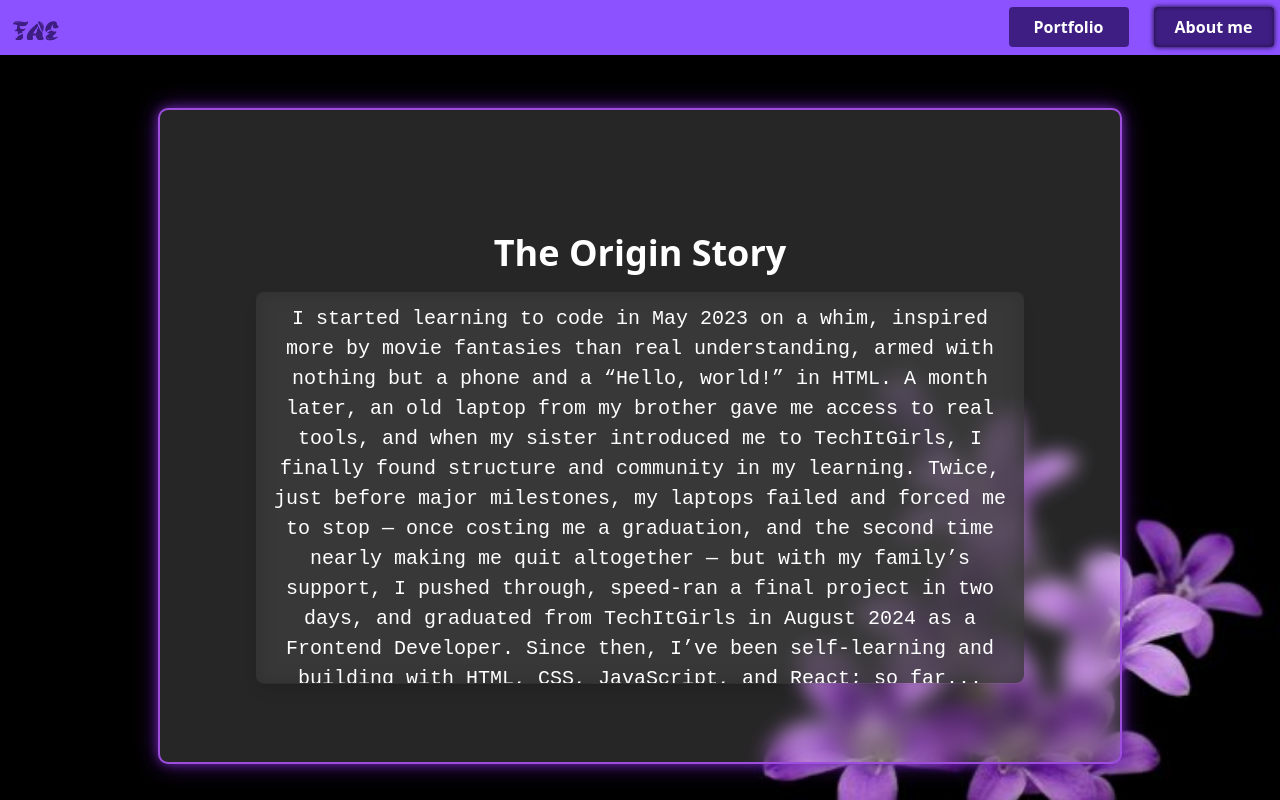
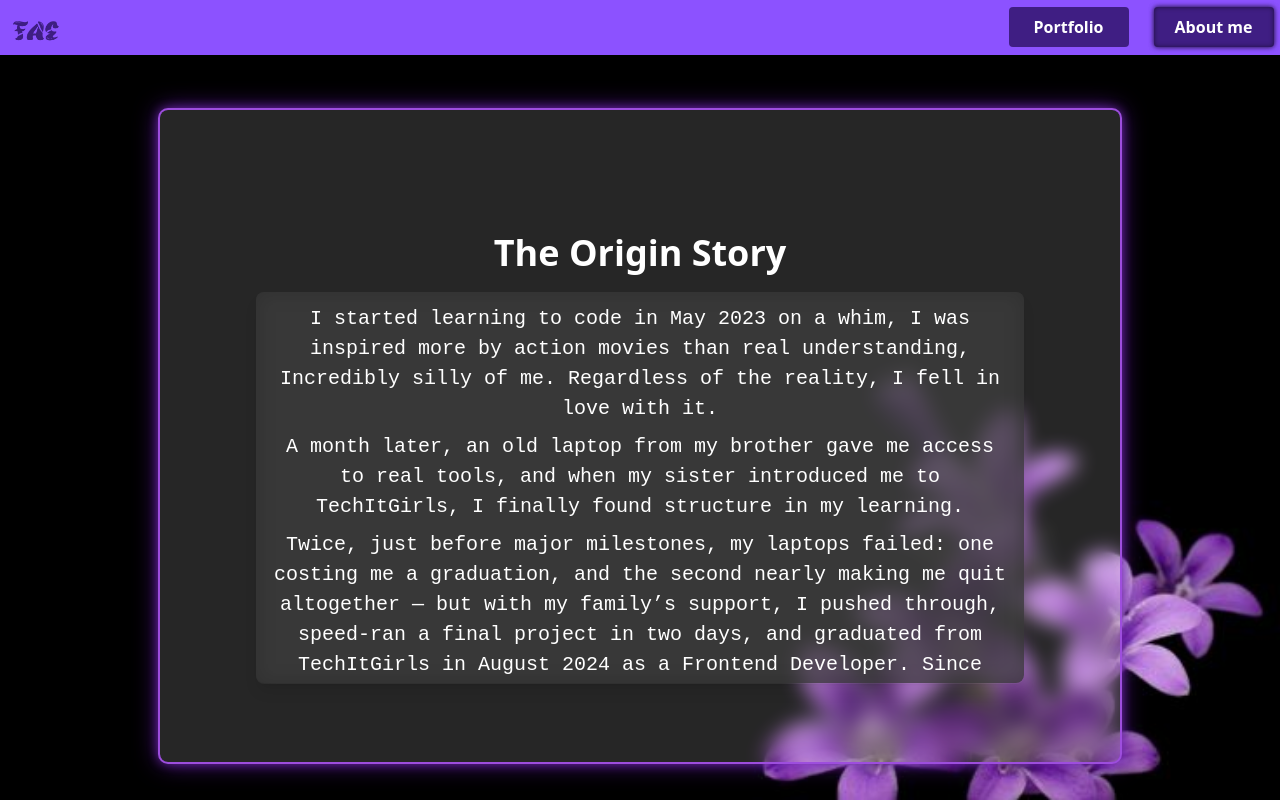
Before and after one commit to theinternetfae/My-Portfolio, a React (Vite) app: page /about in a window 1280 px wide. Built offline with nearby package versions, Linux system fonts and the light colour scheme; a web font is replaced by a local one.

Commit message:
Fixed some things

```diff
--- a/src/About.jsx
+++ b/src/About.jsx
@@ -4,7 +4,9 @@ function About() {
             <div className="blur-about">
                 <h1>The Origin Story</h1>
                 <div className="about-desc">
-                    <p>I started learning to code in May 2023 on a whim, inspired more by movie fantasies than real understanding, armed with nothing but a phone and a “Hello, world!” in HTML. A month later, an old laptop from my brother gave me access to real tools, and when my sister introduced me to TechItGirls, I finally found structure and community in my learning. Twice, just before major milestones, my laptops failed and forced me to stop — once costing me a graduation, and the second time nearly making me quit altogether — but with my family’s support, I pushed through, speed-ran a final project in two days, and graduated from TechItGirls in August 2024 as a Frontend Developer. Since then, I’ve been self-learning and building with HTML, CSS, JavaScript, and React; so far...</p>
+                    <p>I started learning to code in May 2023 on a whim, I was inspired more by action movies than real understanding, Incredibly silly of me. Regardless of the reality, I fell in love with it. </p>
+                    <p>A month later, an old laptop from my brother gave me access to real tools, and when my sister introduced me to TechItGirls, I finally found structure in my learning.</p>
+                    <p>Twice, just before major milestones, my laptops failed: one costing me a graduation, and the second nearly making me quit altogether — but with my family’s support, I pushed through, speed-ran a final project in two days, and graduated from TechItGirls in August 2024 as a Frontend Developer. <b/> Since then, I’ve been self-learning and building with HTML, CSS, JavaScript, and React; so far...</p>
                 </div>
             </div>
         </section>
--- a/src/index.css
+++ b/src/index.css
@@ -264,7 +264,7 @@
     }
 
     .about-desc {
-      @apply bg-[#343434be] h-[75%] w-[95%] rounded-lg p-[12px] text-[20px] shadow-lg backdrop-blur-[10px] font-['Courier_New',Courier,monospace] flex justify-center text-center overflow-y-auto no-scrollbar lg:h-[60%] lg:w-[80%];
+      @apply bg-[#343434be] h-[75%] w-[95%] rounded-lg p-[12px] text-[16px] shadow-lg backdrop-blur-[10px] font-['Courier_New',Courier,monospace] flex flex-col gap-2 text-center overflow-y-auto no-scrollbar lg:h-[60%] lg:w-[80%] lg:text-[20px];
     }
   }
 
```
